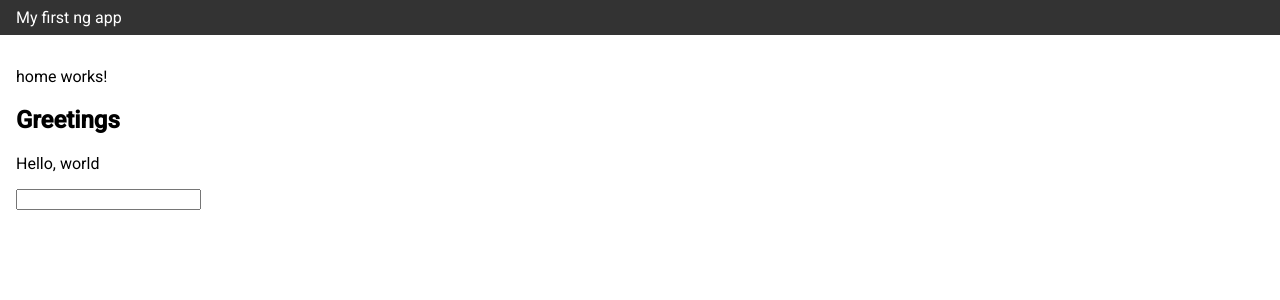
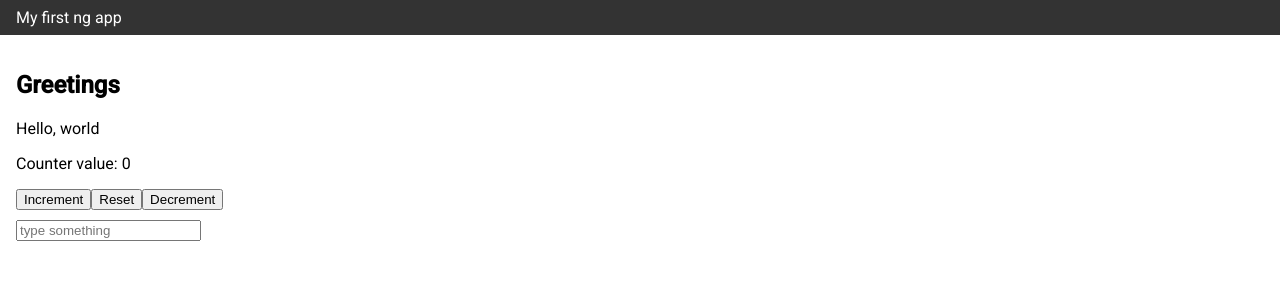
Before and after one commit to armank8/angular-playground, an Angular app in the folder first-ng-app/: page / in a window 1280 px wide. Shown: the top 300 px of the page. Built offline with nearby package versions, Linux system fonts and the light colour scheme.

Commit message:
counter app

```diff
--- /dev/null
+++ b/first-ng-app/src/app/components/counter/counter.component.html
@@ -0,0 +1,6 @@
+<p>Counter value: {{ counterValue() }}</p>
+<div>
+  <button (click)="increment()">Increment</button>
+  <button (click)="reset()">Reset</button>
+  <button (click)="decrement()">Decrement</button>
+</div>
--- /dev/null
+++ b/first-ng-app/src/app/components/counter/counter.component.ts
@@ -0,0 +1,21 @@
+import { Component, signal } from '@angular/core';
+
+@Component({
+  selector: 'app-counter',
+  imports: [],
+  templateUrl: './counter.component.html',
+  styleUrl: './counter.component.scss',
+})
+export class CounterComponent {
+  counterValue = signal(0);
+  increment() {
+    // this.counterValue.set(this.counterValue() + 1);
+    this.counterValue.update((val) => val + 1);
+  }
+  decrement() {
+    this.counterValue.update((val) => val - 1);
+  }
+  reset() {
+    this.counterValue.set(0);
+  }
+}
--- a/first-ng-app/src/app/home/home.component.html
+++ b/first-ng-app/src/app/home/home.component.html
@@ -1,5 +1,10 @@
-<p>home works!</p>
+<!-- <p>home works!</p> -->
 <!-- <app-greetings [message]="'Hello, world 1234!'" /> -->
 <app-greetings [message]="homeMessage()" />
+<app-counter></app-counter>
 
-<input type="text" (keyup)="keyUpHandler($event)">
+<input
+  placeholder="type something"
+  type="text"
+  (keyup)="keyUpHandler($event)"
+/>
--- a/first-ng-app/src/app/home/home.component.scss
+++ b/first-ng-app/src/app/home/home.component.scss
@@ -0,0 +1,3 @@
+input{
+    margin-top: 10px;
+}
--- a/first-ng-app/src/app/home/home.component.ts
+++ b/first-ng-app/src/app/home/home.component.ts
@@ -1,9 +1,10 @@
 import { Component, signal } from '@angular/core';
 import { GreetingsComponent } from '../components/greetings/greetings.component';
+import { CounterComponent } from '../components/counter/counter.component';
 
 @Component({
   selector: 'app-home',
-  imports: [GreetingsComponent],
+  imports: [GreetingsComponent,CounterComponent],
   templateUrl: './home.component.html',
   styleUrl: './home.component.scss',
 })
```
Also changed, not shown: first-ng-app/src/app/components/counter/counter.component.scss (added), 1 other file (tests, documents, lock files or other folders).
